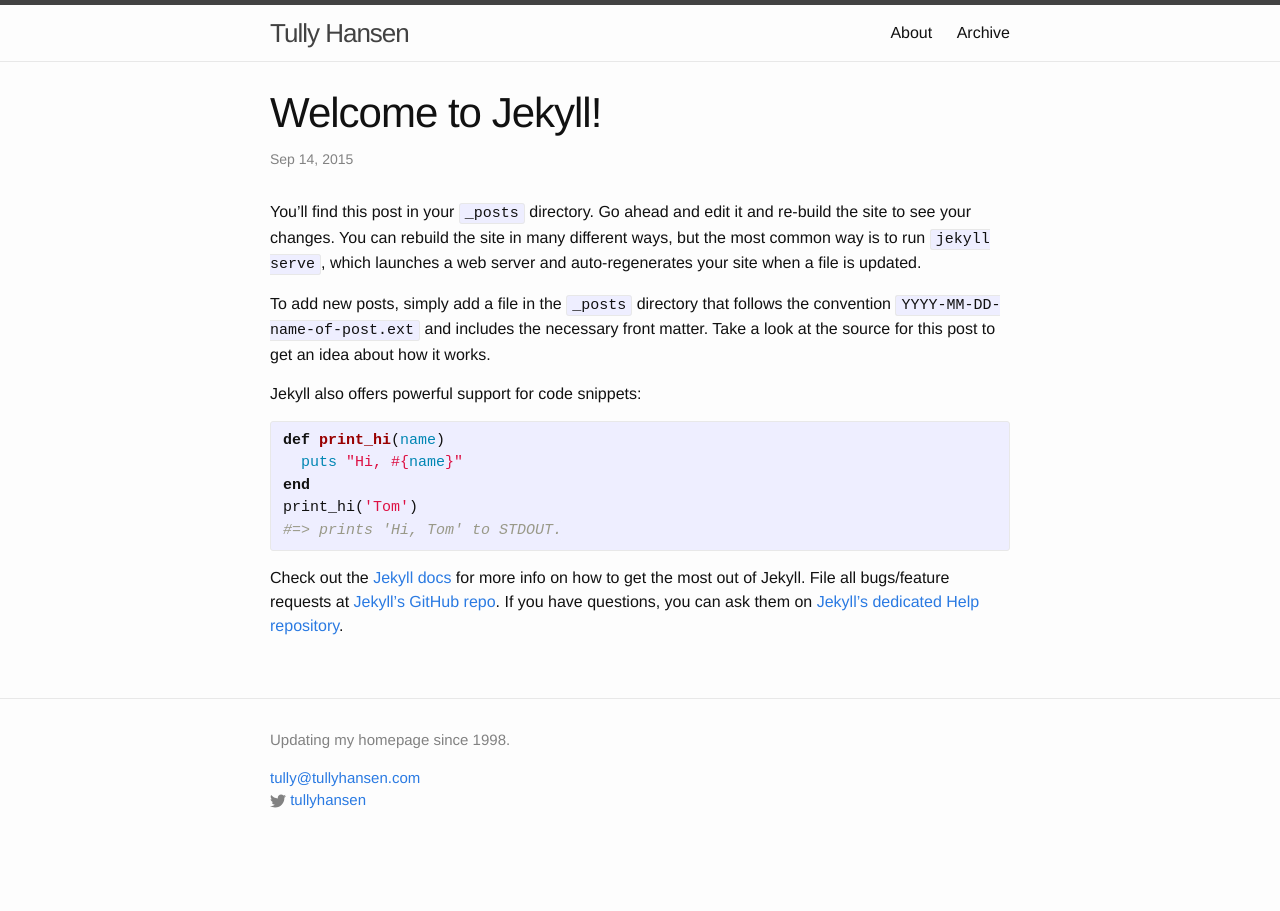
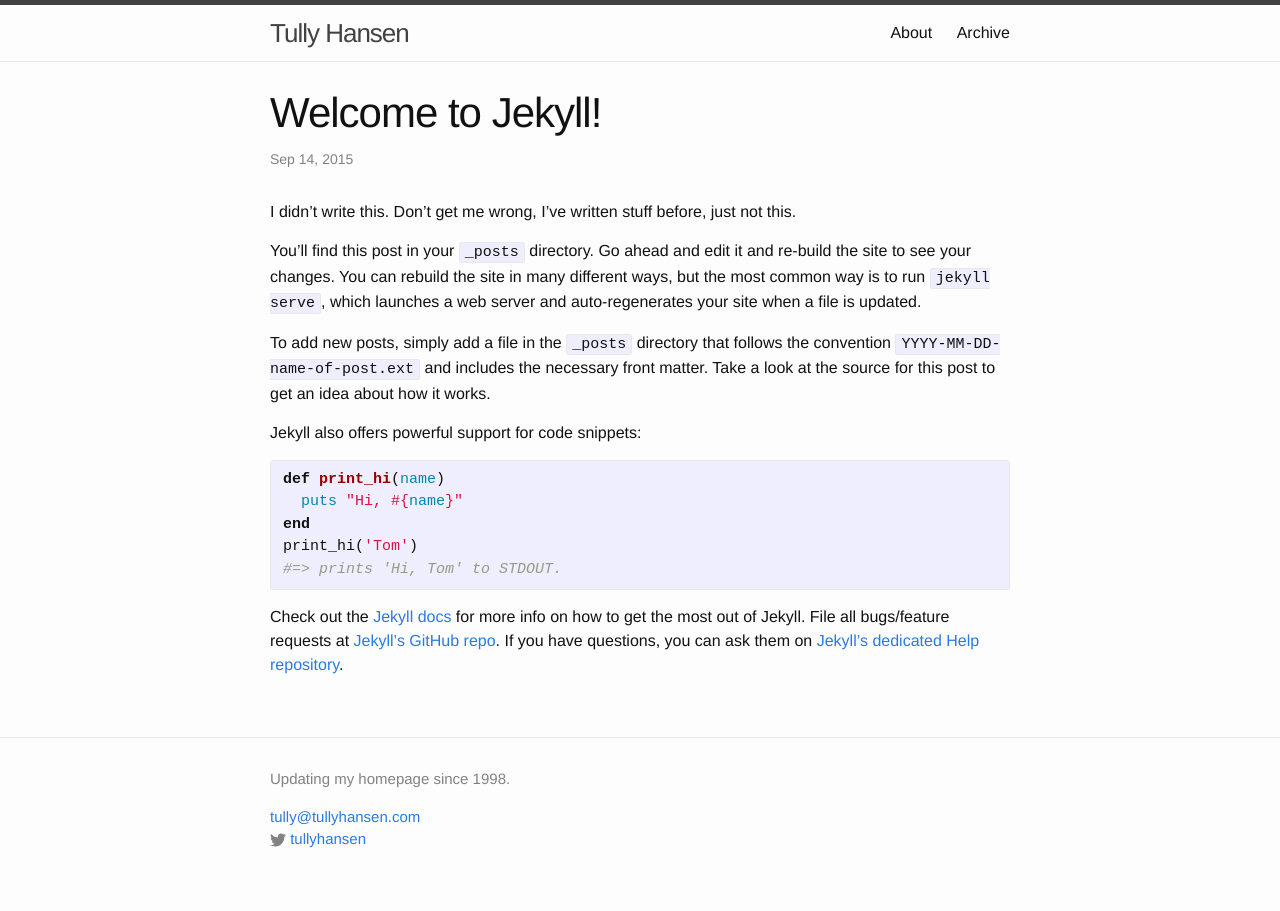
Before and after one commit to tullyhansen/tullyhansen.github.io, a Jekyll site: the page built from _posts/2015-09-14-welcome-to-jekyll.markdown, in a window 1280 px wide. Built offline with Jekyll 4.4.1, drawn with Linux system fonts in a browser that asks for light colours; a script that is not in the unit is left out.

Commit message:
Update placeholder text

```diff
--- a/_posts/2015-09-14-welcome-to-jekyll.markdown
+++ b/_posts/2015-09-14-welcome-to-jekyll.markdown
@@ -4,6 +4,8 @@
 date:   2015-09-14 12:51:20
 categories: jekyll update
 ---
+I didn't write this. Don't get me wrong, I've written stuff before, just not this.
+
 You’ll find this post in your `_posts` directory. Go ahead and edit it and re-build the site to see your changes. You can rebuild the site in many different ways, but the most common way is to run `jekyll serve`, which launches a web server and auto-regenerates your site when a file is updated.
 
 To add new posts, simply add a file in the `_posts` directory that follows the convention `YYYY-MM-DD-name-of-post.ext` and includes the necessary front matter. Take a look at the source for this post to get an idea about how it works.
```
